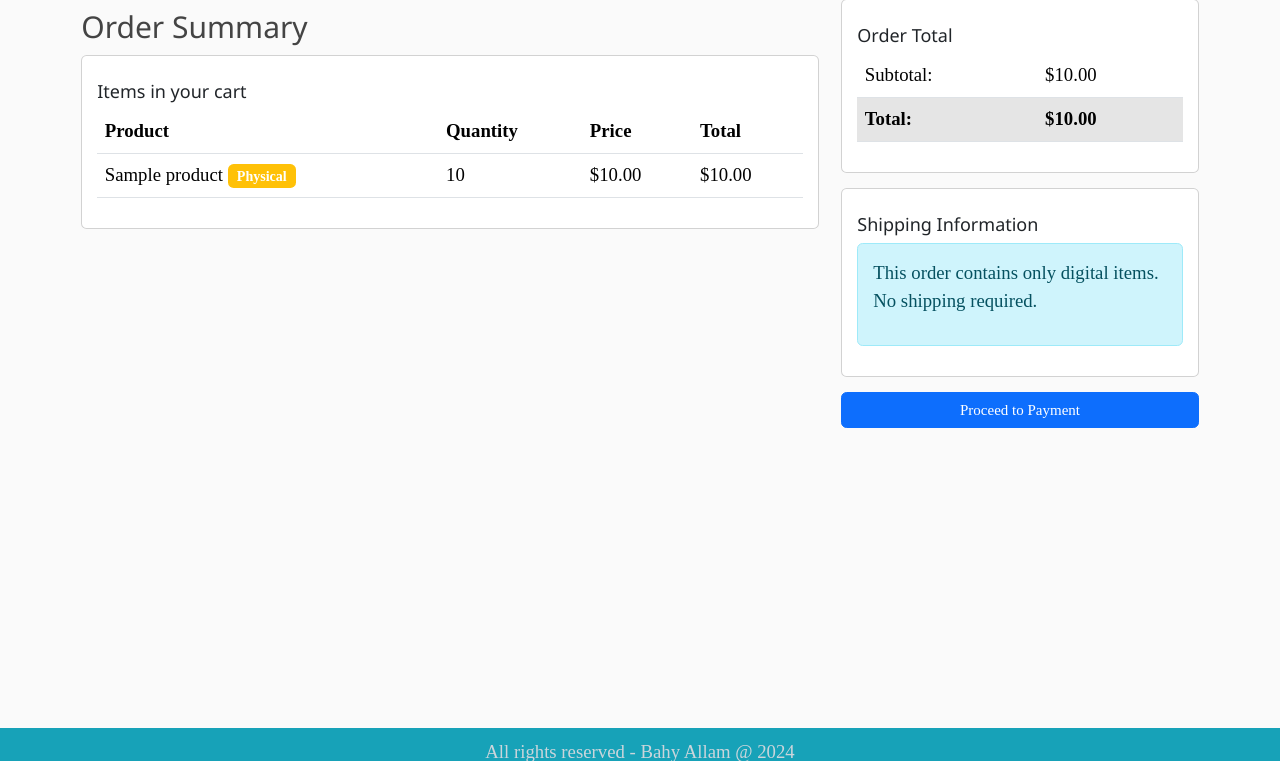
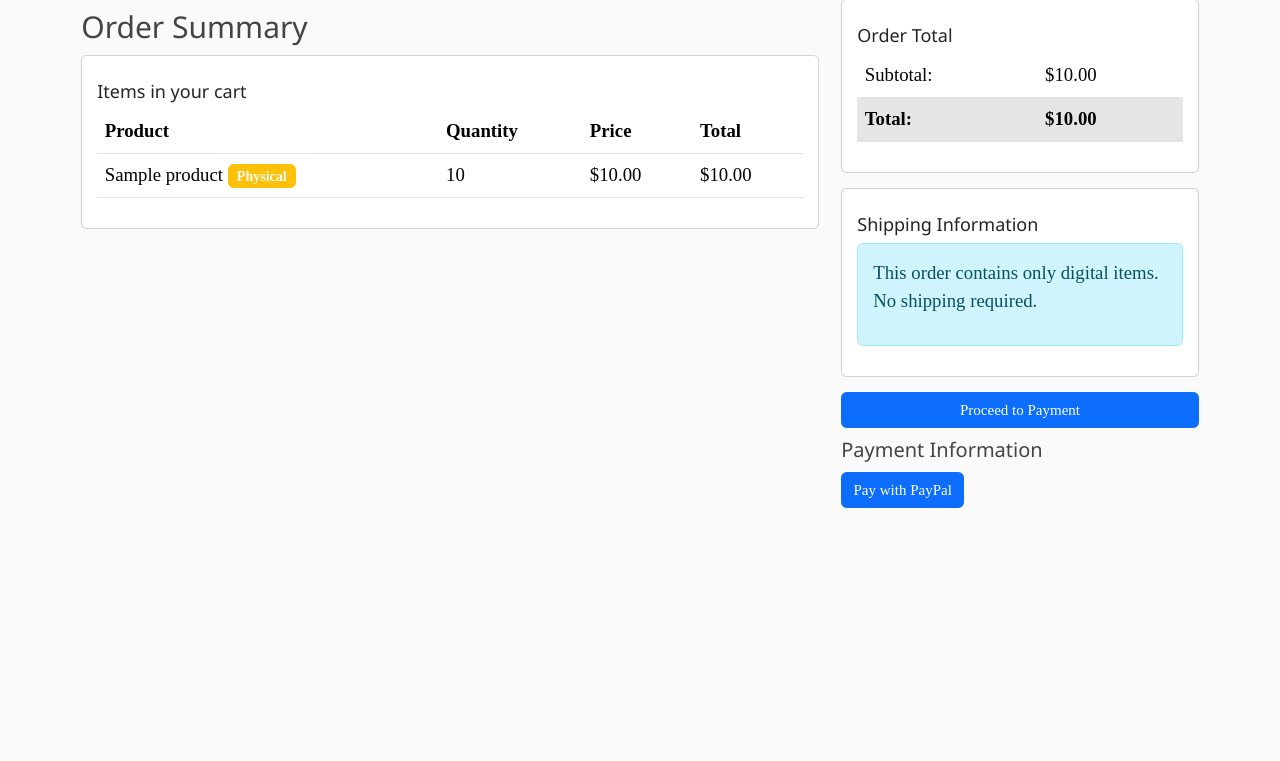
Before and after one commit to BahyAllaAllam/E-commerce, a Django app: template src/store/templates/store/checkout.html in a window 1280 px wide. Shown: the part 154-915 px from the top of the page. Run offline with Django 3.2, Linux system fonts and the light colour scheme; the template is opened without the code that fills it: most values are stand-ins (such as "Sample title", 1, 10 or a date in 2020); some libraries are stand-ins or nearby versions.

Commit message:
Payment with Paypal

```diff
--- a/src/store/templates/store/checkout.html
+++ b/src/store/templates/store/checkout.html
@@ -114,11 +114,15 @@
                     </button>
                 {% endif %}
             </div>
+
+            <h4>Payment Information</h4>
+            <button id="paypal-button" class="btn btn-primary">Pay with PayPal</button>
         </div>
     </div>
 </div>
 {% endblock body %}
 {% block extra_js %}
+<script src="https://www.paypal.com/sdk/js?client-id={{ PAYPAL_CLIENT_ID }}"></script>
 <script>
     document.getElementById('process-order').addEventListener('click', function() {
         const orderData = {
@@ -156,5 +160,46 @@
             alert('An error occurred while processing your order.');
         });
     });
+    paypal.Buttons({
+        createOrder: function(data, actions) {
+            return fetch('/store/paypal_payment/', {
+                method: 'post',
+                headers: {
+                    'content-type': 'application/json',
+                    'X-CSRFToken': document.querySelector('[name=csrfmiddlewaretoken]').value
+                },
+                body: JSON.stringify({
+                    order_id: '{{ order.id }}'  // Pass the order ID
+                })
+            }).then(function(res) {
+                return res.json();
+            }).then(function(data) {
+                return data.payment_id;  // Return the payment ID
+            });
+        },
+        onApprove: function(data, actions) {
+            return fetch('/store/payment_success/', {
+                method: 'get',
+                headers: {
+                    'content-type': 'application/json'
+                },
+                body: JSON.stringify({
+                    paymentId: data.paymentID,
+                    PayerID: data.payerID
+                })
+            }).then(function(res) {
+                return res.json();
+            }).then(function(data) {
+                if (data.error) {
+                    alert(data.error);
+                } else {
+                    window.location.href = '/store/order_confirmation/' + data.order_id;
+                }
+            });
+        },
+        onCancel: function(data) {
+            window.location.href = '/store/payment_cancelled/';
+        }
+    }).render('#paypal-button');
 </script>
 {% endblock extra_js %}
```
